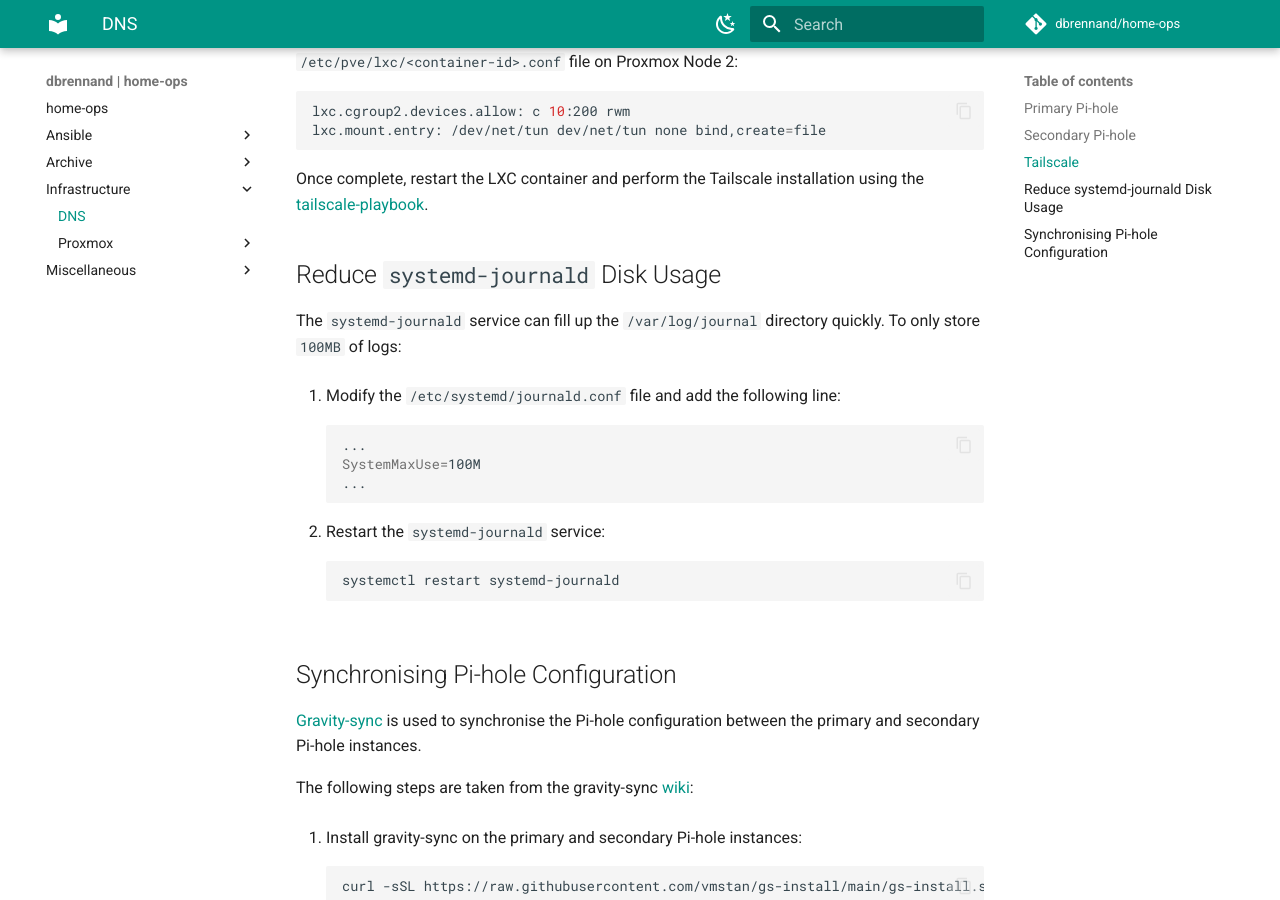
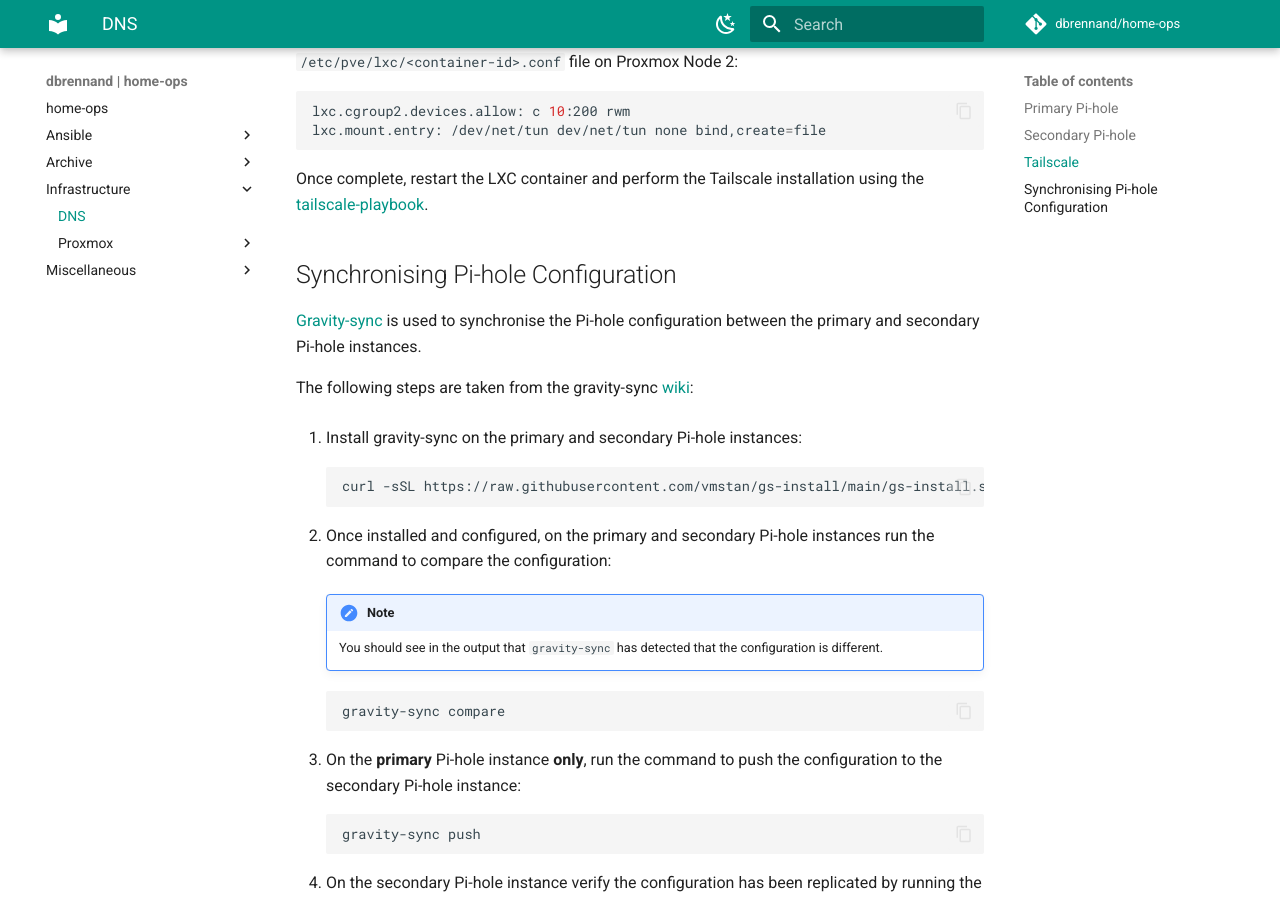
Before and after one commit to dbrennand/home-ops, an MkDocs documentation site: the page built from docs/infrastructure/DNS/index.md, in a window 1280 px wide and 900 px high, scrolled down 1258 px. Built offline with MkDocs 1.6.1 and Material for MkDocs 9.7.7, drawn with Linux system fonts in a browser that asks for light colours; comment, search, counter and statistics services are not loaded.

Commit message:
docs(refactor): remove as I have a playbook for this now

````diff
--- a/docs/infrastructure/DNS/index.md
+++ b/docs/infrastructure/DNS/index.md
@@ -41,24 +41,6 @@
 ```
 
 Once complete, restart the LXC container and perform the Tailscale installation using the [tailscale-playbook](https://github.com/dbrennand/home-ops/blob/dev/ansible/playbooks/tailscale-playbook.yml).
-
-## Reduce `systemd-journald` Disk Usage
-
-The `systemd-journald` service can fill up the `/var/log/journal` directory quickly. To only store `100MB` of logs:
-
-1. Modify the `/etc/systemd/journald.conf` file and add the following line:
-
-    ```bash
-    ...
-    SystemMaxUse=100M
-    ...
-    ```
-
-2. Restart the `systemd-journald` service:
-
-    ```bash
-    systemctl restart systemd-journald
-    ```
 
 ## Synchronising Pi-hole Configuration
 
````
